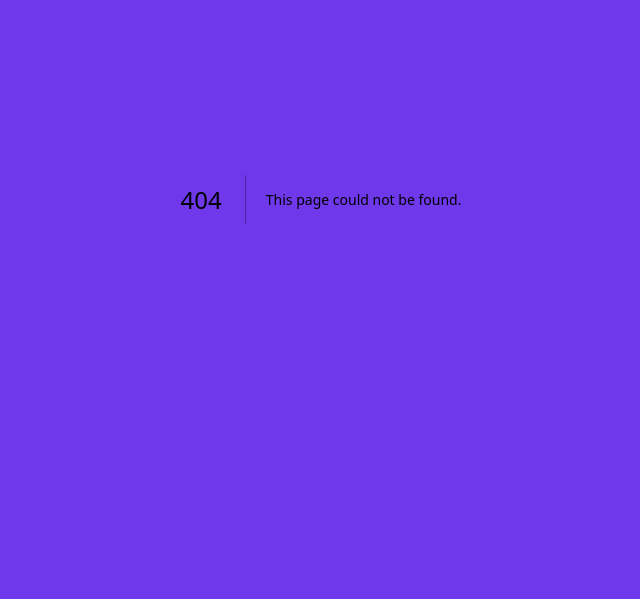
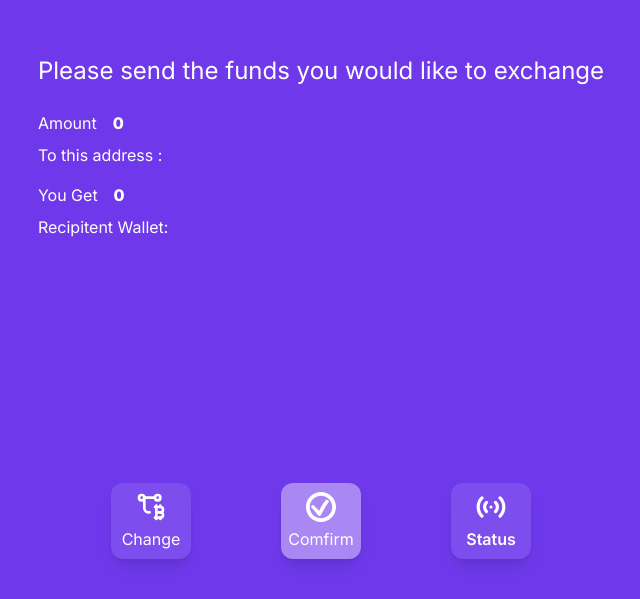
Before and after one commit to aidenwong812/hyperloop, a Next.js app: page /confirm in a window 1280 px wide. Before the commit this address had no page. Shown: the part 201-800 px from the top of the page, without its empty margins (319-959 px from the left). Built offline with nearby package versions, Linux system fonts and the light colour scheme.

Commit message:
add confirm and status page

```diff
--- /dev/null
+++ b/app/api/transactions/confirm/route.ts
@@ -0,0 +1,41 @@
+import { db } from "../db";
+import { NextRequest, NextResponse } from "next/server";
+
+const Transaction = db.Transaction;
+
+export async function POST(req: NextRequest) {
+  try {
+    const { userId, payoutAddress, fromCurrency, toCurrensy, amount, directedAmount } = await req.json();
+    const newTransaction = new Transaction({
+      userId: userId,
+      payoutAddress: payoutAddress,
+      fromCurrency: fromCurrency,
+      toCurrensy: toCurrensy,
+      amount: amount,
+      directedAmount: directedAmount
+    })
+    newTransaction.save();
+    return NextResponse.json(
+      { message: "Transaction has been Succesefully." },
+      {
+        headers: {
+          "content-type": "application/json",
+        },
+        status: 200,
+      })
+  } catch (err) {
+    return NextResponse.json(
+      {
+        message: "Transaction is failed",
+        success: false,
+      },
+
+      {
+        headers: {
+          "content-type": "application/json",
+        },
+        status: 500,
+      }
+    );
+  }
+}
--- /dev/null
+++ b/app/api/transactions/db.ts
@@ -0,0 +1,31 @@
+import mongoose from "mongoose";
+
+const Schema = mongoose.Schema;
+
+mongoose.connect(process.env.MONGODB_URI!);
+mongoose.Promise = global.Promise;
+
+export const db = {
+  Transaction: transactionModel(),
+};
+
+// mongoose models with schema definitions
+
+function transactionModel() {
+  const schema = new Schema(
+    {
+      useId: { type: String, required: true },
+      payoutAddress: { type: String, required: true },
+      fromCurrency: { type: String, required: true },
+      toCurrensy: { type: String, required: true },
+      amount: { type: String, required: true },
+      directedAmount: { type: String, required: true }
+    },
+    {
+      timestamps: true,
+    }
+  );
+  // const transaction = mongoose.model("transaction", schema);
+  // module.exports = transaction;
+  return mongoose.models.Transaction || mongoose.model("Transaction", schema);
+}
--- /dev/null
+++ b/app/component/Footer.tsx
@@ -0,0 +1,25 @@
+'use client'
+import { useRouter, usePathname } from "next/navigation";
+import { TbTransactionBitcoin } from "react-icons/tb";
+import { GiConfirmed } from "react-icons/gi";
+import { HiStatusOnline } from "react-icons/hi";
+export default function Footer() {
+    const pathname = usePathname();
+    const router = useRouter();
+  return (
+    <div className="flex w-full justify-between text-white px-10 bottom-10 absolute max-w-[500px] left-[50%] -translate-x-[50%]">
+      <div className={`flex flex-col w-20 max-sm:w-16 cursor-pointer items-center shadow-lg justify-center py-2 rounded-xl ${pathname === '/' ? 'bg-white bg-opacity-40 border-white' : 'bg-white bg-opacity-10 '}`} onClick={() => router.push('/')}>
+        <TbTransactionBitcoin className="w-8 h-8 max-sm:w-6 max-sm:h-6" />
+        <div className="text-md font-[400] mt-1 max-sm:mt-0 max-sm:text-[14px]">Change</div>
+      </div>
+      <div className={`flex flex-col w-20 max-sm:w-16 cursor-pointer items-center shadow-lg justify-center py-2 px-5 rounded-xl ${pathname === '/confirm' ? 'bg-white bg-opacity-40 border-white' : 'bg-white bg-opacity-10 '}`} onClick={() => router.push('/confirm')}>
+        <GiConfirmed className="w-8 h-8 max-sm:w-6 max-sm:h-6" />
+        <div className="text-md font-[400] mt-1 max-sm:mt-0 max-sm:text-[14px]">Comfirm</div>
+      </div>
+      <div className={`flex flex-col w-20 max-sm:w-16 cursor-pointer items-center shadow-lg justify-center py-2 px-5 rounded-xl ${pathname === '/status' ? 'bg-white bg-opacity-40 border-white' : 'bg-white bg-opacity-10 '}`} onClick={() => router.push('/status')}>
+        <HiStatusOnline className="w-8 h-8 max-sm:w-6 max-sm:h-6" />
+        <div className="text-md font-[600] mt-1 max-sm:mt-0 max-sm:text-[14px]">Status</div>
+      </div>
+    </div>
+  )
+}
--- /dev/null
+++ b/app/confirm/page.tsx
@@ -0,0 +1,26 @@
+'use client'
+import { useGlobalContext } from "../../context/GlobalContext";
+import Footer from "../component/Footer";
+
+const Confirm = () => {
+    const { transactionInfo } = useGlobalContext();
+    return (
+        <>
+            <div className="flex flex-col gap-2 text-white text-md px-6 -mt-28">
+                <p className="text-2xl text-center py-4 text-[#ffffff]">Please send the funds you would like to exchange</p>
+                <div className="flex gap-4">Amount
+                    <p className="font-extrabold">{transactionInfo.directedAmount} {transactionInfo.fromCurrency}</p>
+                </div>
+                <p>To this address : </p>
+                <p className="text-green-300 font-extrabold break-all">  {transactionInfo.payinAddress}</p>
+                <div className="flex gap-4">You Get
+                    <p className="font-extrabold">{transactionInfo.amount} {transactionInfo.toCurrency}</p>
+                </div>
+                <p>Recipitent Wallet:</p>
+                <p className="break-all text-green-300 font-extrabold"> {transactionInfo.payoutAddress}</p>
+            </div>
+            <Footer />
+        </>
+    )
+}
+export default Confirm;
--- a/app/globals.css
+++ b/app/globals.css
@@ -11,16 +11,16 @@
 
 /* Track */
 ::-webkit-scrollbar-track {
-    background: #f0cdf3;
+    background: #fbcbff;
 }
 
 /* Handle */
 ::-webkit-scrollbar-thumb {
-    background: #b295fd;
+    background: #55457e;
     border-radius: 3px;
 }
 
 /* Handle on hover */
 ::-webkit-scrollbar-thumb:hover {
-    background: #555;
+    background: #d64eff;
 }
--- a/app/layout.tsx
+++ b/app/layout.tsx
@@ -1,7 +1,9 @@
+
 import { Inter } from "next/font/google";
 import "./globals.css";
 import 'react-toastify/dist/ReactToastify.css';
-import {ToastContainer } from "react-toastify";
+import { ToastContainer } from "react-toastify";
+import { GlobalProvider } from "../context/GlobalContext";
 const inter = Inter({ subsets: ["latin"] });
 
 
@@ -13,10 +15,12 @@ export default function RootLayout({
   return (
     <html lang="en" className="bg-[#6f39eb] justify-center items-center">
       <body className={inter.className}>
-        <ToastContainer/>
-        <div className=" bg-[#6f39eb] w-full flex flex-col justify-center h-screen items-center">
-          <div className={inter.className}>{children}</div>
-        </div>
+        <GlobalProvider>
+          <ToastContainer />
+          <div className=" bg-[#6f39eb] w-full flex flex-col justify-center h-screen items-center relative">
+            <div className={inter.className}>{children}</div>
+          </div>
+        </GlobalProvider>
       </body>
     </html>
   );
--- a/app/page.tsx
+++ b/app/page.tsx
@@ -1,11 +1,16 @@
-'use client';
-
+'use client'
 import { useEffect, useState } from "react";
 import { toast } from "react-toastify";
+import { useRouter, usePathname } from "next/navigation";
+import axios from "axios";
 import InputCurrency from "./component/Input";
 import { createExchangeTransaction, getEstimatedExchangeAmount, getMinimalExchangeAmount, getTransactionStatus } from "./services/change-now";
+import { useGlobalContext } from "../context/GlobalContext";
+import Footer from "./component/Footer";
 
 export default function Home() {
+  const router = useRouter();
+  const pathnname = usePathname();
   const [inputAmount, setInputAmount] = useState<any>();
   const [outAmount, setOutAmount] = useState<any>();
   const [address, setAddress] = useState<string>("");
@@ -13,6 +18,9 @@ export default function Home() {
   const [outCurrency, setOutCurrency] = useState<string>("ETH");
   const [inputError, setInputError] = useState<string>("");
   const [inputMinimumAmount, setInputminimumAmount] = useState<number>(0.000105);
+  const {setTransactionInfo, setUserId} = useGlobalContext();
+  const userId = pathnname.split("=")[1];
+  setUserId(userId);
   // Helper function to convert currency
   const ApiCurrencyconvertCurrency = (currency: string) => {
     switch (currency) {
@@ -71,8 +79,29 @@ export default function Home() {
         console.log(transactionStatus)
         toast.error(transaction?.message);
       } else {
-        toast.success('The transaction has been completed successfully. ');
+        toast.success('The transaction has been completed successfully.');
+        setTransactionInfo({
+          payinAddress: transaction.payinAddress,
+          payoutAddress: transaction.payoutAddress,
+          fromCurrency:transaction.fromCurrency,
+          toCurrency:transaction.toCurrency,
+          amount:transaction.amount,
+          directedAmount:transaction.directedAmount
+        });
+        const data = {
+          userId: userId,
+          payoutAddress: transaction.payoutAddress,
+          fromCurrency: transaction.fromCurrency,
+          toCurrensy: transaction.toCurrency,
+          amount: transaction.amount,
+          directedAmount: transaction.directedAmount
+        };
+        axios.post("/api/transactions/confirm", data)
+        .then((res: any) => {console.log(res);})
+        .catch((err: any) => {console.log(err)})
+        router.push("/confirm");
       }
+
     } catch (error: any) {
       console.log(error.response)
       toast.error(error.response);
@@ -80,8 +109,8 @@ export default function Home() {
   };
 
   return (
-    <div className="w-full text-white flex flex-col justify-center items-center -mt-4 sm:px-[70px] gap-8 p-4">
-      <article className="text-lg">Exchange Crypto</article>
+    <div className="w-full text-white flex flex-col justify-center items-center -mt-20 sm:px-[70px] gap-8 p-4">
+      <article className="text-2xl">Exchange Crypto</article>
       <div className="w-full">
         <InputCurrency
           style="Send"
@@ -90,7 +119,7 @@ export default function Home() {
           tokenStyle={inputCurrency}
           setTokenStyle={setInputCurrency}
         />
-        <div className={`bg-[#ffffff] text-red-500 text-[10px] -mt-2 ${inputError? "p-2" :"p-0"} rounded-b-md`}>
+        <div className={`bg-[#ffffff] text-red-500 text-[14px] -mt-2 ${inputError? "px-2" :"p-0"} rounded-b-md`}>
           {inputError}
         </div>
       </div>
@@ -114,11 +143,12 @@ export default function Home() {
       </div>
 
       <button
-        className="w-full rounded-full border-[1px] border-[#dde2ea] py-2 bg-radial-gradient from-transparent to-[#9c5ef8]"
+        className="w-full rounded-full border-[1px] border-[#dde2ea] py-2 bg-radial-gradient from-transparent to-[#9c5ef8] hover:-translate-y-1 duration-300"
         onClick={handleTransaction}
       >
         Confirm
       </button>
+      <Footer/>
     </div>
   );
 }
--- /dev/null
+++ b/app/status/page.tsx
@@ -0,0 +1,50 @@
+import { useEffect, useState } from "react";
+import axios from "axios";
+import Footer from "../component/Footer";
+import { useGlobalContext } from "@/context/GlobalContext";
+
+const Status = () => {
+    const { userId } = useGlobalContext();
+    const [transactions, setTransactions]: any = useState();
+    useEffect(() => {
+        axios.post("/api/transactions/status", userId)
+            .then(async (res) => {
+                const datas = await res.data;
+                datas.map((data: any) => {
+                    setTransactions([...transactions, data]);
+                })
+            })
+            .catch((err) => console.log(err));
+    }, [])
+    return (
+        <div >
+            <div className="text-white text-2xl -mt-20 font-bold">
+                Check the transaction status.
+            </div>
+            <table>
+                <thead>
+                    <th>Address</th>
+                    <th>Send Currency</th>
+                    <th>Send Amount</th>
+                    <th>Get Currency</th>
+                    <th>Get Amount</th>
+                    <th>Time</th>
+                </thead>
+                <tbody>
+                    {transactions.map((transaction: any) => {
+                        <>
+                            <td>{transaction.payoutAddress}</td>
+                            <td>{transaction.fromCurrency}</td>
+                            <td>{transaction.directedAmount}</td>
+                            <td>{transaction.toCurrency}</td>
+                            <td>{transaction.amount}</td>
+                            <td>{transaction.timestamp}</td>
+                        </>
+                    })}
+                </tbody>
+            </table>
+            <Footer />
+        </div>
+    )
+}
+export default Status;
--- /dev/null
+++ b/context/GlobalContext.tsx
@@ -0,0 +1,58 @@
+'use client'
+import React, { createContext, useContext, useState } from "react";
+
+interface GlobalContextType {
+    transactionInfo: {
+        payinAddress:string,
+        payoutAddress: string,
+        fromCurrency:string,
+        toCurrency:string,
+        amount:number,
+        directedAmount:number };
+    setTransactionInfo: React.Dispatch<React.SetStateAction<
+    {   payinAddress:string,
+        payoutAddress: string,
+        fromCurrency:string,
+        toCurrency:string,
+        amount:number,
+        directedAmount:number
+    }>>;
+    userId: string;
+    setUserId: React.Dispatch<React.SetStateAction<string>>;
+}
+
+interface GlobalProvideProps {
+    children: React.ReactNode;
+}
+
+const GlobalContext = createContext<GlobalContextType | null>(null);
+
+export const GlobalProvider: React.FC<GlobalProvideProps> = ({ children }) => {
+
+    const [transactionInfo, setTransactionInfo] = useState({
+        payinAddress:"",
+        payoutAddress: "",
+        fromCurrency:"",
+        toCurrency:"",
+        amount:0,
+        directedAmount:0
+    });
+
+    const [userId, setUserId] = useState<string>("");
+
+    return (
+        <GlobalContext.Provider value={{transactionInfo, setTransactionInfo, userId, setUserId}}>
+            {children}
+        </GlobalContext.Provider>
+    );
+}
+
+export const useGlobalContext = () => {
+    const context = useContext(GlobalContext);
+
+    if (!context) {
+        throw new Error("useGlobalContext must be used within a GlobalProvider");
+    }
+
+    return context;
+}
--- a/package.json
+++ b/package.json
@@ -17,6 +17,7 @@
     "react": "^18",
     "react-dom": "^18",
     "react-icons": "^5.3.0",
+    "react-router-dom": "^6.26.2",
     "react-toastify": "^10.0.5"
   },
   "devDependencies": {
@@ -26,6 +27,7 @@
     "eslint": "^8",
     "eslint-config-next": "14.2.7",
     "postcss": "^8",
+    "prisma": "^5.20.0",
     "tailwindcss": "^3.4.1",
     "typescript": "^5"
   }
```
Also changed, not shown: app/api/transactions/status/route.ts (added, +8 -0 lines), app/component/Modal.tsx (+5 -3 lines), 2 other files (tests, documents, lock files or other folders).
